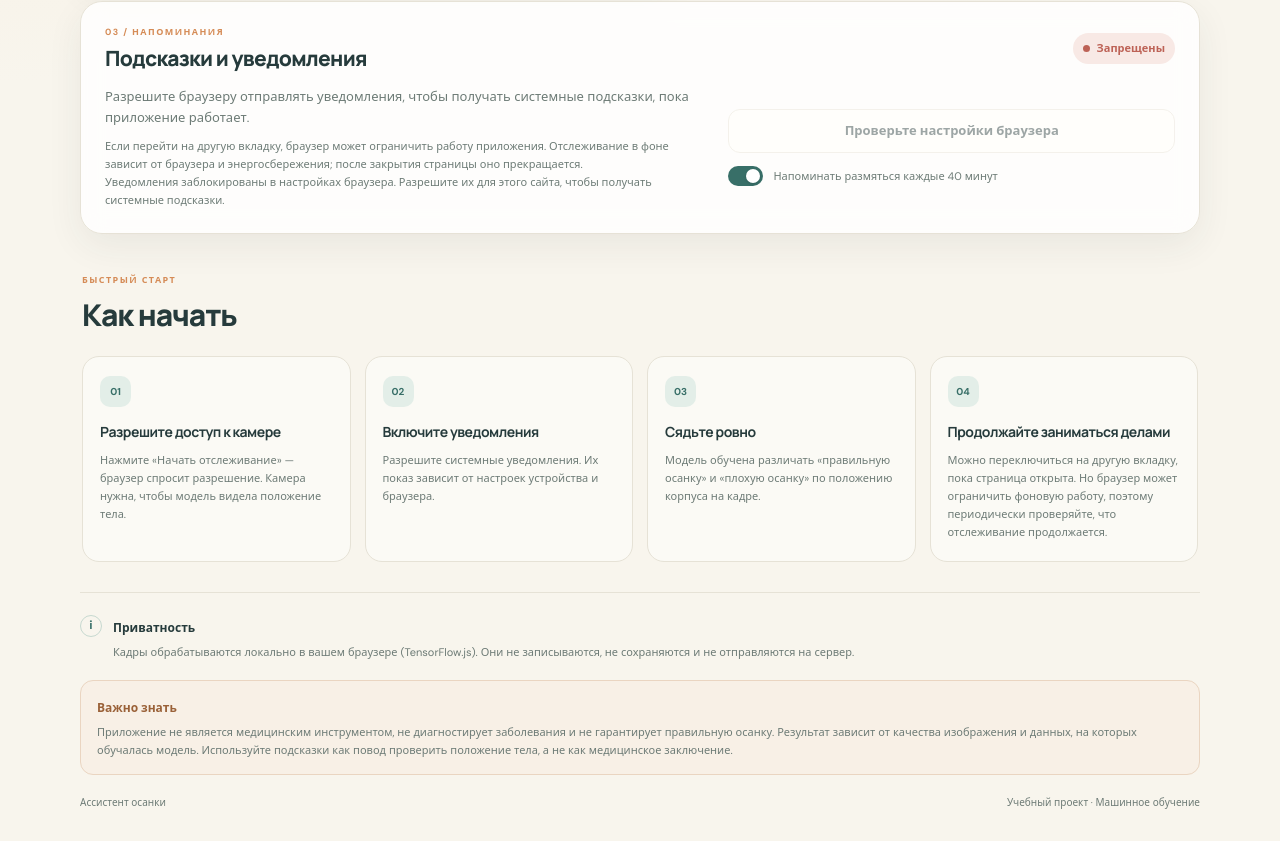
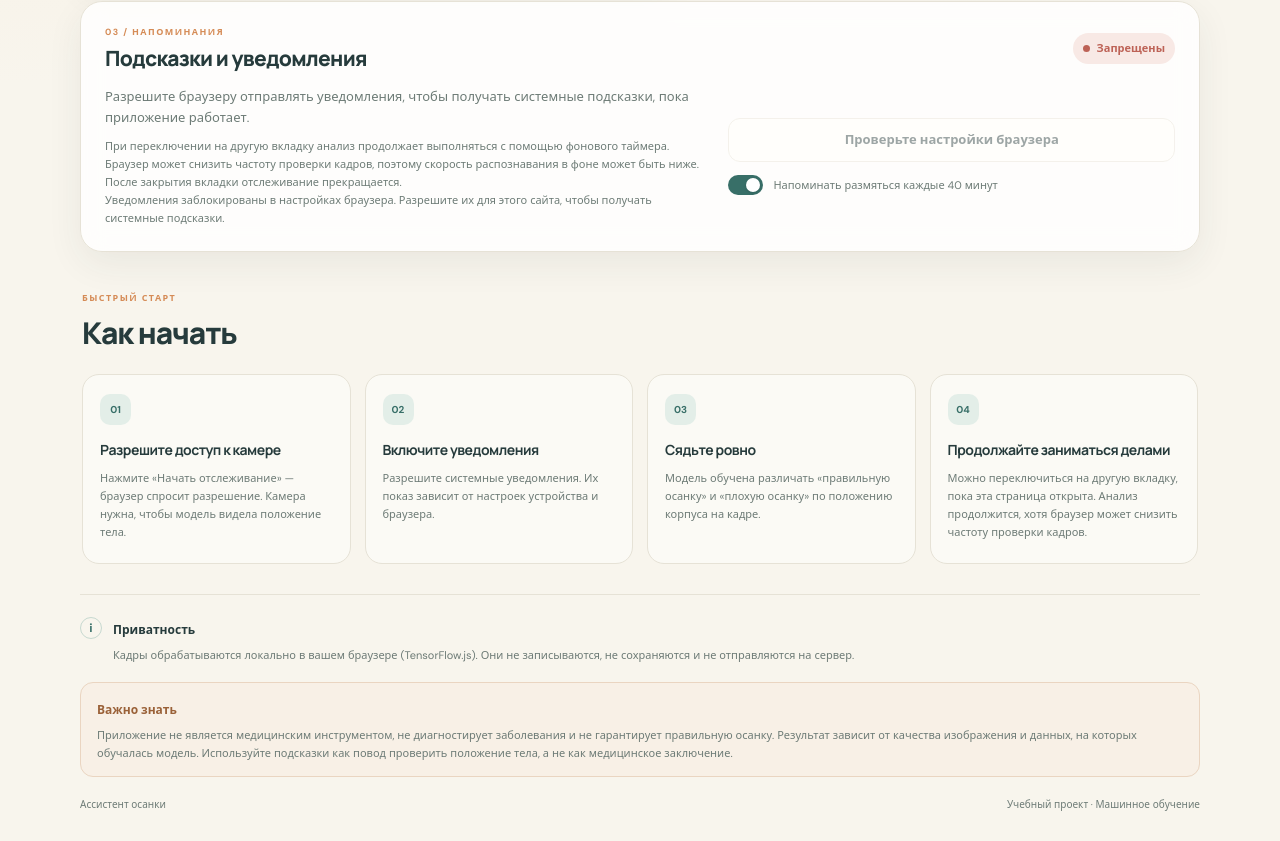
Before and after one commit to MariaAnikeeva/posture-assistant, a website built with Vite: page index.html in a window 1280 px wide. Shown: the part 1029-1870 px from the top of the page. Built offline with nearby package versions, Linux system fonts and the light colour scheme.

Commit message:
Clarify background tab behavior

```diff
--- a/index.html
+++ b/index.html
@@ -62,7 +62,7 @@
       <span id="notificationBadge" class="badge"><span class="badge-dot"></span>Не настроены</span>
     </div>
     <div class="notification-content">
-      <div class="notification-copy"><p>Разрешите браузеру отправлять уведомления, чтобы получать системные подсказки, пока приложение работает.</p><p class="small-note">Если перейти на другую вкладку, браузер может ограничить работу приложения. Отслеживание в фоне зависит от браузера и энергосбережения; после закрытия страницы оно прекращается.</p><p id="notificationStatus" class="small-note">Разрешение на системные уведомления ещё не запрошено.</p></div>
+      <div class="notification-copy"><p>Разрешите браузеру отправлять уведомления, чтобы получать системные подсказки, пока приложение работает.</p><p class="small-note">При переключении на другую вкладку анализ продолжает выполняться с помощью фонового таймера. Браузер может снизить частоту проверки кадров, поэтому скорость распознавания в фоне может быть ниже. После закрытия вкладки отслеживание прекращается.</p><p id="notificationStatus" class="small-note">Разрешение на системные уведомления ещё не запрошено.</p></div>
       <div class="notification-actions"><button id="enableNotifications" class="button button-secondary">Включить уведомления</button><label class="toggle-row" for="stretchToggle"><input id="stretchToggle" type="checkbox" checked><span class="toggle-ui"></span><span>Напоминать размяться каждые 40 минут</span></label></div>
     </div>
   </section>
@@ -73,7 +73,7 @@
       <article class="step"><span class="step-number">01</span><h3>Разрешите доступ к камере</h3><p>Нажмите «Начать отслеживание» — браузер спросит разрешение. Камера нужна, чтобы модель видела положение тела.</p></article>
       <article class="step"><span class="step-number">02</span><h3>Включите уведомления</h3><p>Разрешите системные уведомления. Их показ зависит от настроек устройства и браузера.</p></article>
       <article class="step"><span class="step-number">03</span><h3>Сядьте ровно</h3><p>Модель обучена различать «правильную осанку» и «плохую осанку» по положению корпуса на кадре.</p></article>
-      <article class="step"><span class="step-number">04</span><h3>Продолжайте заниматься делами</h3><p>Можно переключиться на другую вкладку, пока страница открыта. Но браузер может ограничить фоновую работу, поэтому периодически проверяйте, что отслеживание продолжается.</p></article>
+      <article class="step"><span class="step-number">04</span><h3>Продолжайте заниматься делами</h3><p>Можно переключиться на другую вкладку, пока эта страница открыта. Анализ продолжится, хотя браузер может снизить частоту проверки кадров.</p></article>
     </div>
   </section>
 
```
